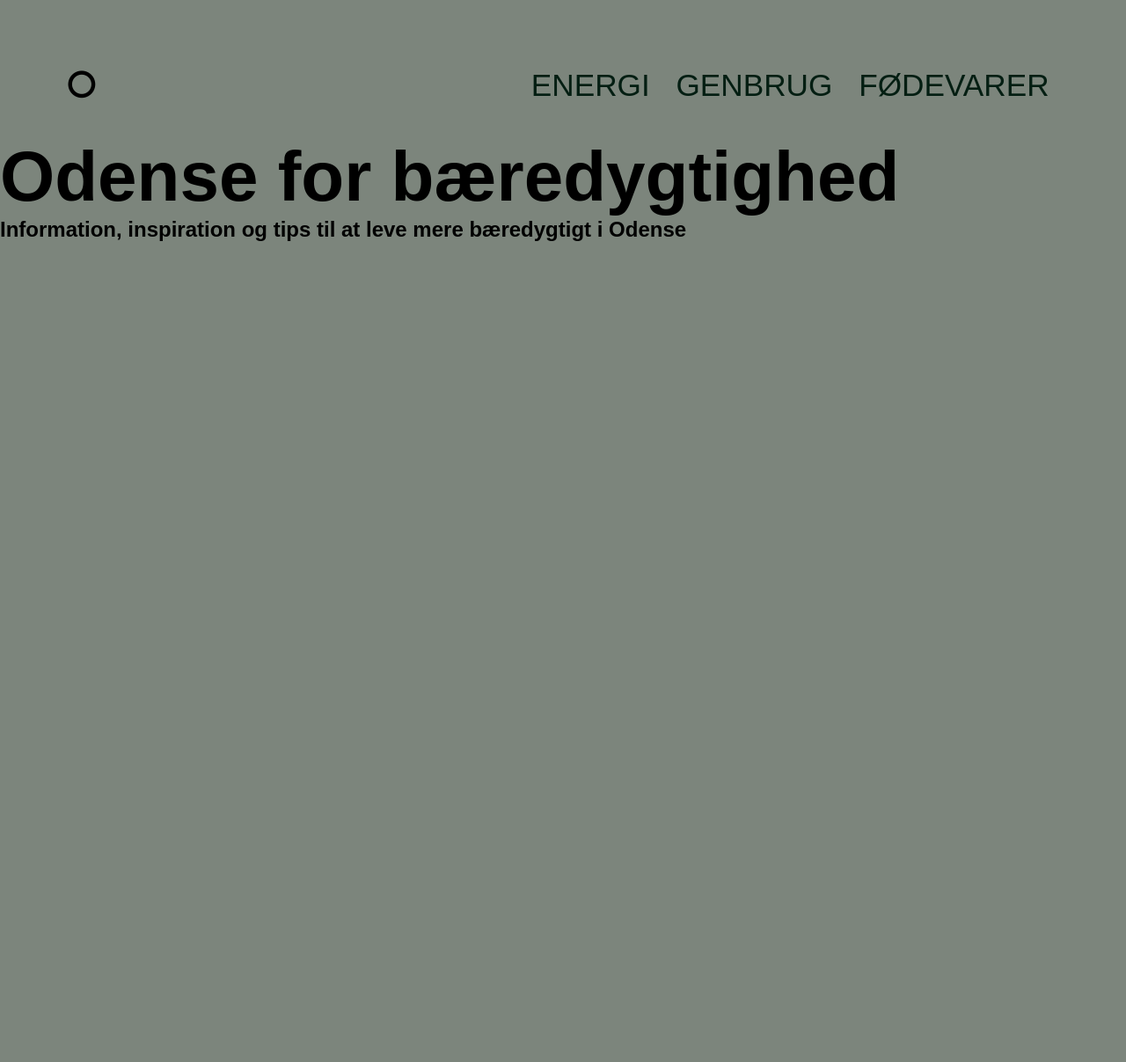
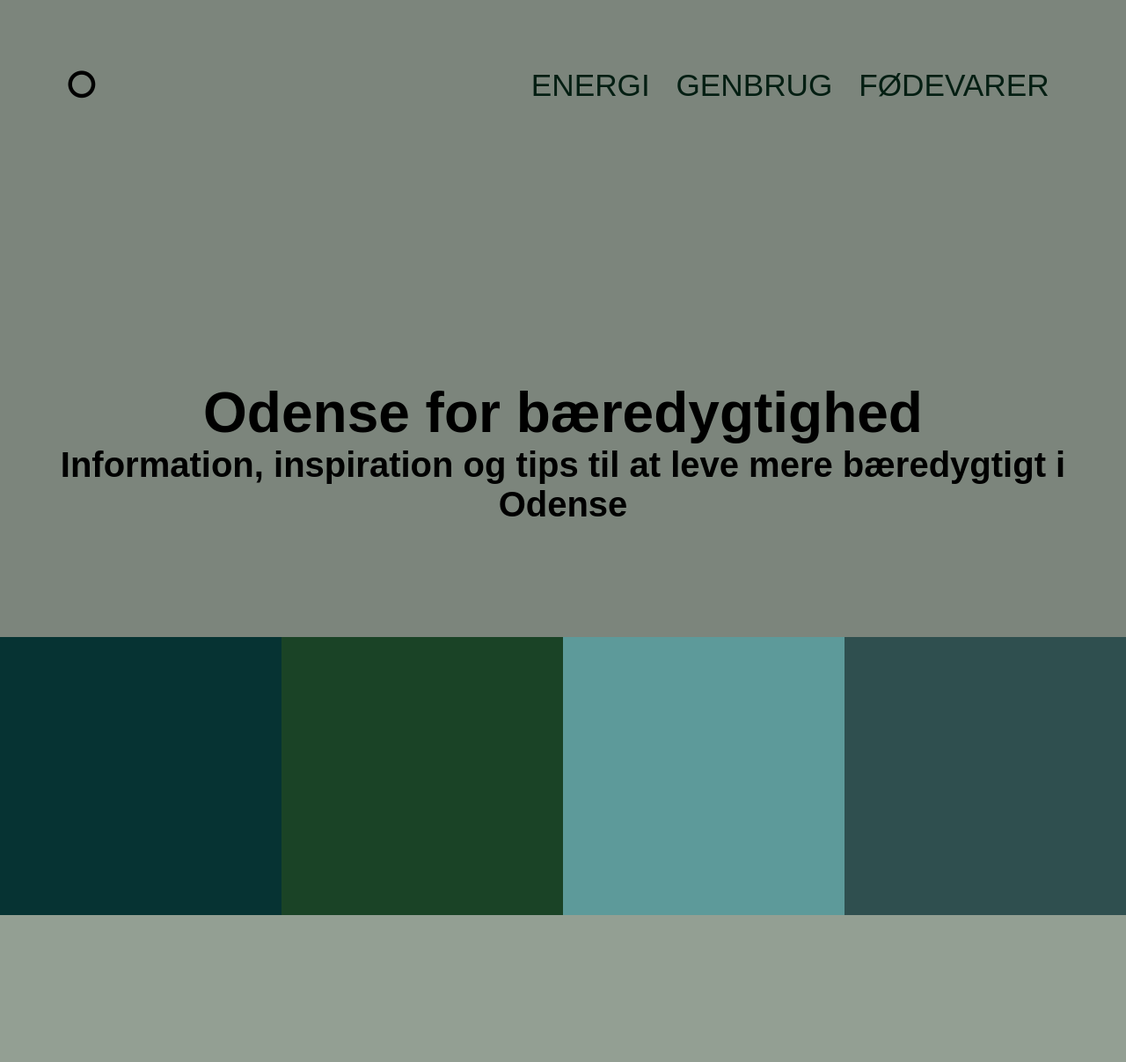
Before and after one commit to sansme23/OB, a plain HTML site: page index.html in a window 1280 px wide. Shown: the whole page at 88% size. Before the commit the page ends 800 px from the top, so only its background shows below. Drawn offline with Linux system fonts and the light colour scheme.

Commit message:
tilpasset sidegrid ift. footeren og tilføjet menu-container

```diff
--- a/index.html
+++ b/index.html
@@ -21,10 +21,21 @@
         </div>
     </header>
     <main>
+        <section class="titel">
         <h1>Odense for bæredygtighed</h1>
         <h2>Information, inspiration og tips til at leve mere bæredygtigt i Odense</h2>
+        </section>
+        <section class="menucontainer">
+            <div class="emne1"></div>
+            <div class="emne2"></div>
+            <div class="emne3"></div>
+            <div class="emne4"></div>
+        </section>
+        <div></div>
     </main>
-    <footer></footer>
+    <footer>
+        <div class="footer-container"></div>
+    </footer>
 
 </body>
 </html>
--- a/style.css
+++ b/style.css
@@ -10,12 +10,55 @@ img{
 
 body{
     min-height: 100vh;
+    display: grid;
+    grid-template-rows: 30% 100% 25%;
     background-color: #7C857C;
     font-family: sans-serif;
+
+}
+
+.titel{
+    display: flex;
+    flex-direction: column;
+    text-align: center;
+    padding-top: 3em;
+    font-size: 64px;
+    padding-bottom: 2em;
 }
 
 
 
+.emne1{
+
+    background-color: rgb(6, 51, 51);
+}
+
+.emne2{
+
+    background-color: rgb(26, 67, 38);
+}
+
+.emne3{
+    background-color: #5D9A9A;
+
+}
+
+.emne4{
+    background-color: darkslategray;
+}
+
+footer{
+    background-color: #939F93;
+}
+
+
+.menucontainer{
+    background-color: rgb(174, 174, 227);
+    display: grid;
+    grid-template-columns: 25% 25% 25% 25%;
+    height: 60%;
+    gap: 0;
+}
 
 /*unordered links list- opførsel*/
 
@@ -64,10 +107,14 @@ i:hover{
 }
 
 h1{
-    font-size: 5em;
+    font-size: 64px;
 }
 
-h2
+h2{
+    font-size: 40px;
+}
+
+
 
 
 
```
